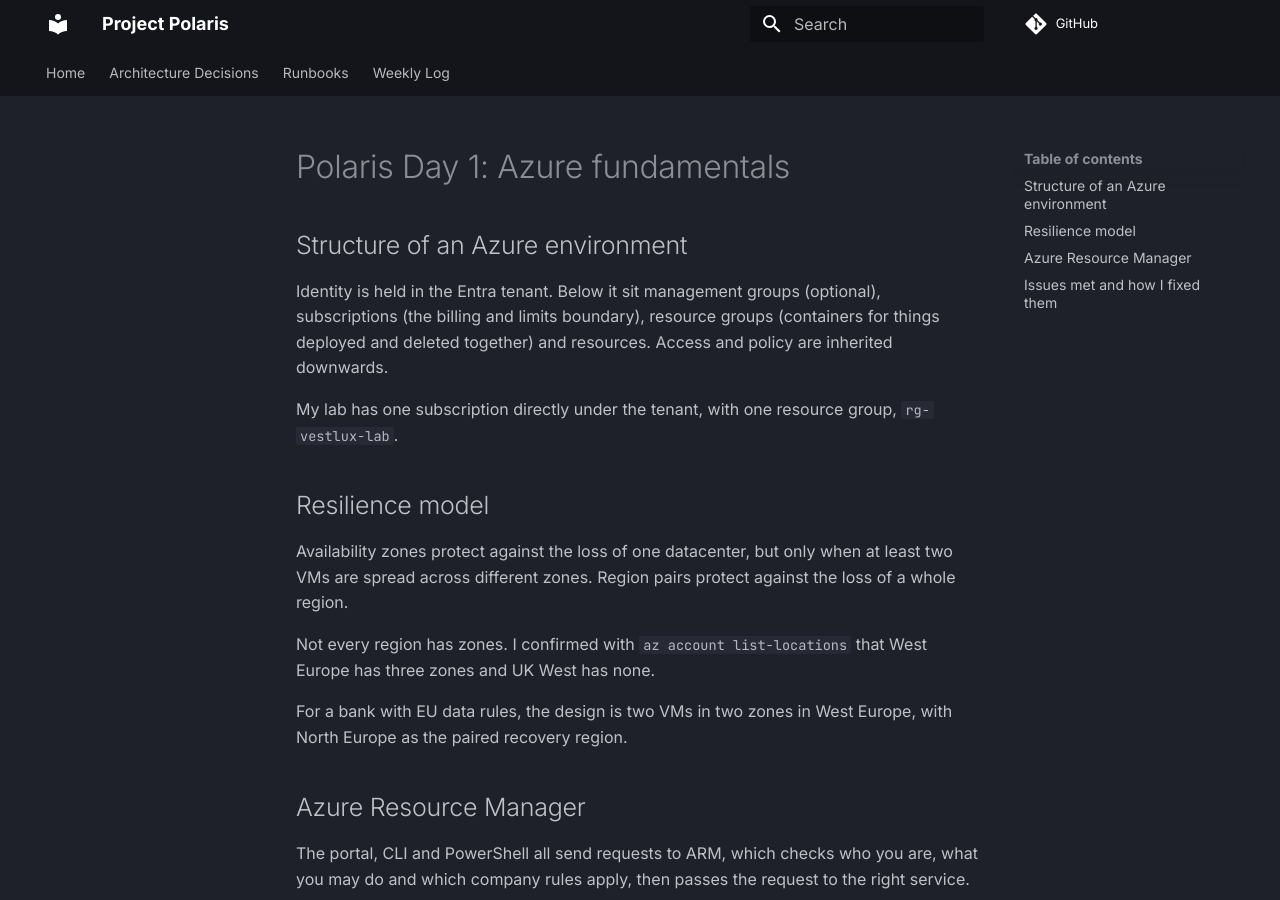
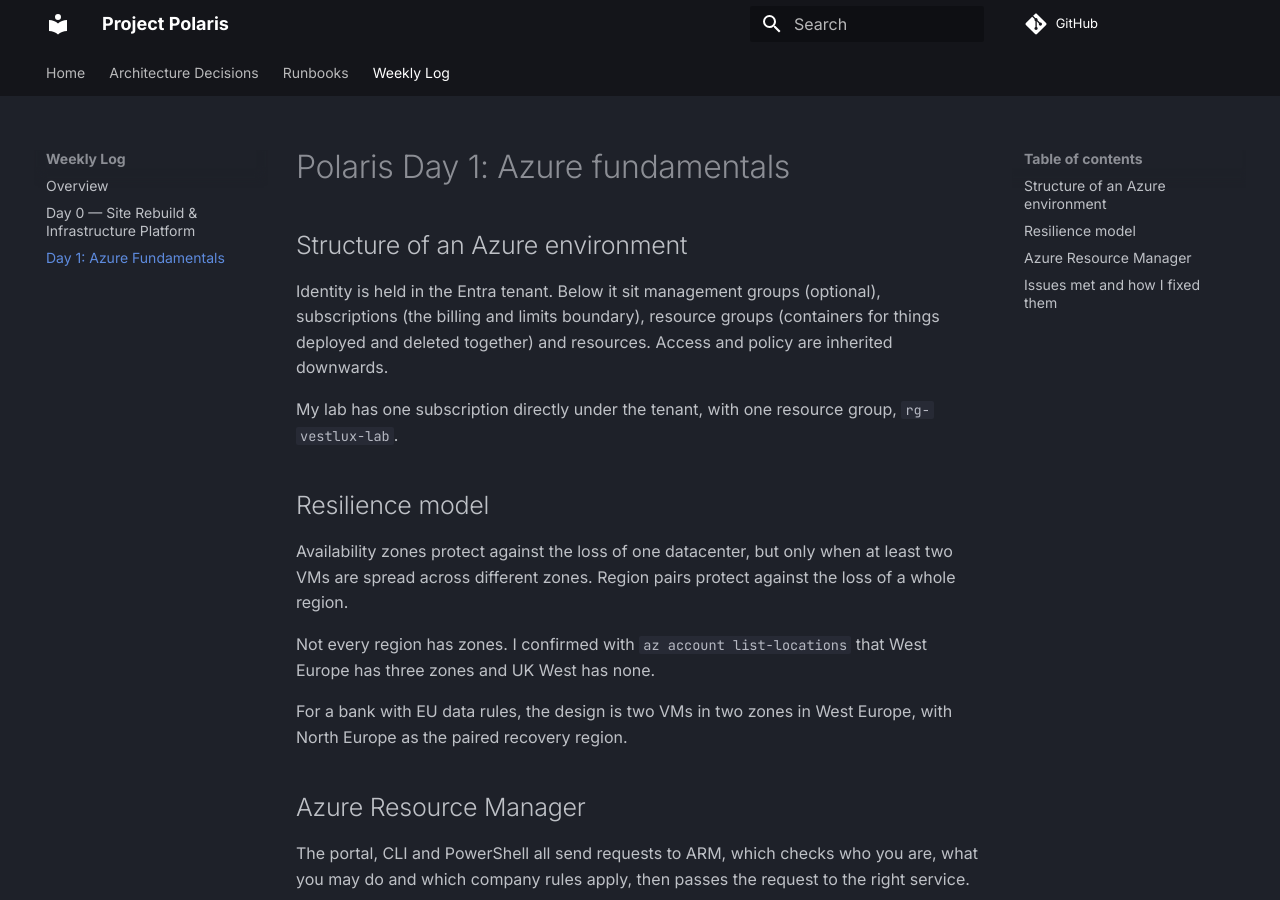
Before and after one commit to Philkaran/polaris, an MkDocs documentation site: the page built from docs/weekly-log/day-01.md, in a window 1280 px wide and 900 px high. Built offline with MkDocs 1.6.1 and Material for MkDocs 9.7.7, drawn with Linux system fonts in a browser that asks for light colours; comment, search, counter and statistics services are not loaded.

Commit message:
Add Day 1 to Weekly Log menu

```diff
--- a/mkdocs.yml
+++ b/mkdocs.yml
@@ -24,3 +24,5 @@
   - Weekly Log:
       - Overview: weekly-log/index.md
       - "Day 0 — Site Rebuild & Infrastructure Platform": weekly-log/day-0.md
+
+      - "Day 1: Azure Fundamentals": weekly-log/day-01.md
```
